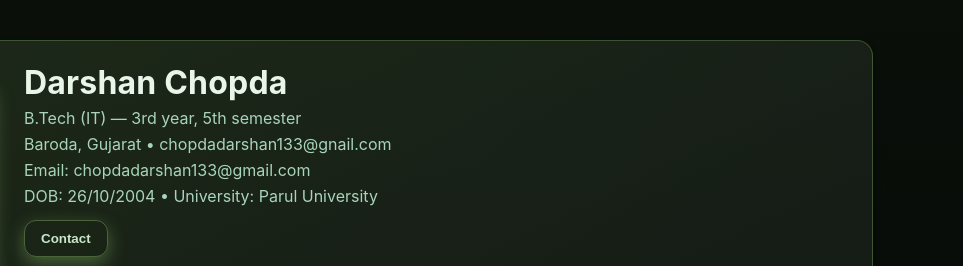
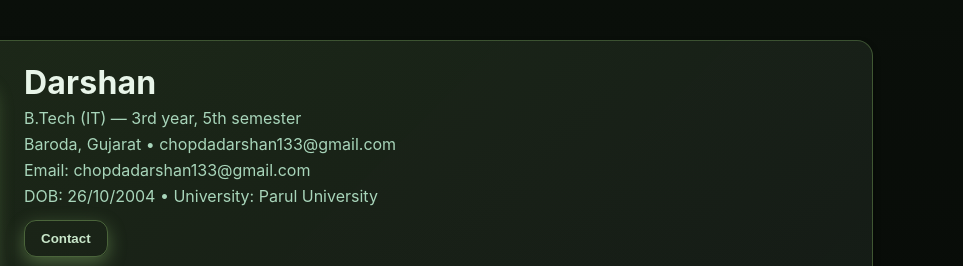
Before and after one commit to chopdadarshan7/darshan.cv, a website: page index.html in a window 1280 px wide. Shown: the top 266 px of the page, 317-1280 px from the left. Drawn offline with Linux system fonts and the light colour scheme.

Commit message:
Update repository name from shubh.cv to darshan.cv

```diff
--- a/index.html
+++ b/index.html
@@ -3,7 +3,7 @@
   <head>
     <meta charset="utf-8" />
     <meta name="viewport" content="width=device-width,initial-scale=1" />
-    <title>Your Name — CV</title>
+    <title>Darshan — CV</title>
     <link rel="stylesheet" href="css/styles.css" />
   </head>
   <body>
@@ -13,7 +13,7 @@
           <img src="assets/whatsapp_profile.jpg" alt="darshan chopda profile photo" class="avatar" id="avatar" />
         </div>
         <div class="intro">
-          <h1 id="name">Your Name</h1>
+          <h1 id="name">Darshan</h1>
           <p id="title">Your Title — e.g., Full-stack Developer</p>
           <p id="location">Baroda, Gujarat</p>
           <p id="email">Email: chopdadarshan133@gmail.com</p>
--- a/js/script.js
+++ b/js/script.js
@@ -1,9 +1,9 @@
 // Minimal site script: replace these sample values with your real data
 const data = {
-  name: 'Darshan Chopda',
+  name: 'Darshan',
   title: 'B.Tech (IT) — 3rd year, 5th semester',
   location: 'Baroda, Gujarat',
-  email: 'chopdadarshan133@gnail.com',
+  email: 'chopdadarshan133@gmail.com',
   phone: '',
   about: 'I am a 3rd-year B.Tech (IT) student at Parul University. I enjoy building web applications with a focus on frontend development and modern JavaScript frameworks. I also know C++ and Java and practice Data Structures & Algorithms (DSA).',
   skills: [
@@ -135,7 +135,7 @@ function populateContent() {
   // Contact Button Functionality
   const btn = document.getElementById('contactBtn')
   btn.addEventListener('click', function() {
-    const mailtoLink = 'mailto:shubhboda@gmail.com?subject=Hello%20from%20your%20site&body=Hi%20Shubh%2C%0D%0A%0D%0AI%20saw%20your%20CV%20and%20would%20like%20to%20connect.'
+    const mailtoLink = 'mailto:chopdadarshan133@gmail.com?subject=Hello%20from%20your%20site&body=Hi%20Darshan%2C%0D%0A%0D%0AI%20saw%20your%20CV%20and%20would%20like%20to%20connect.'
     window.location.href = mailtoLink
   })
 
```
Also changed, not shown: package.json (+4 -4 lines), README.md, TODO.md (line endings or trailing spaces).
